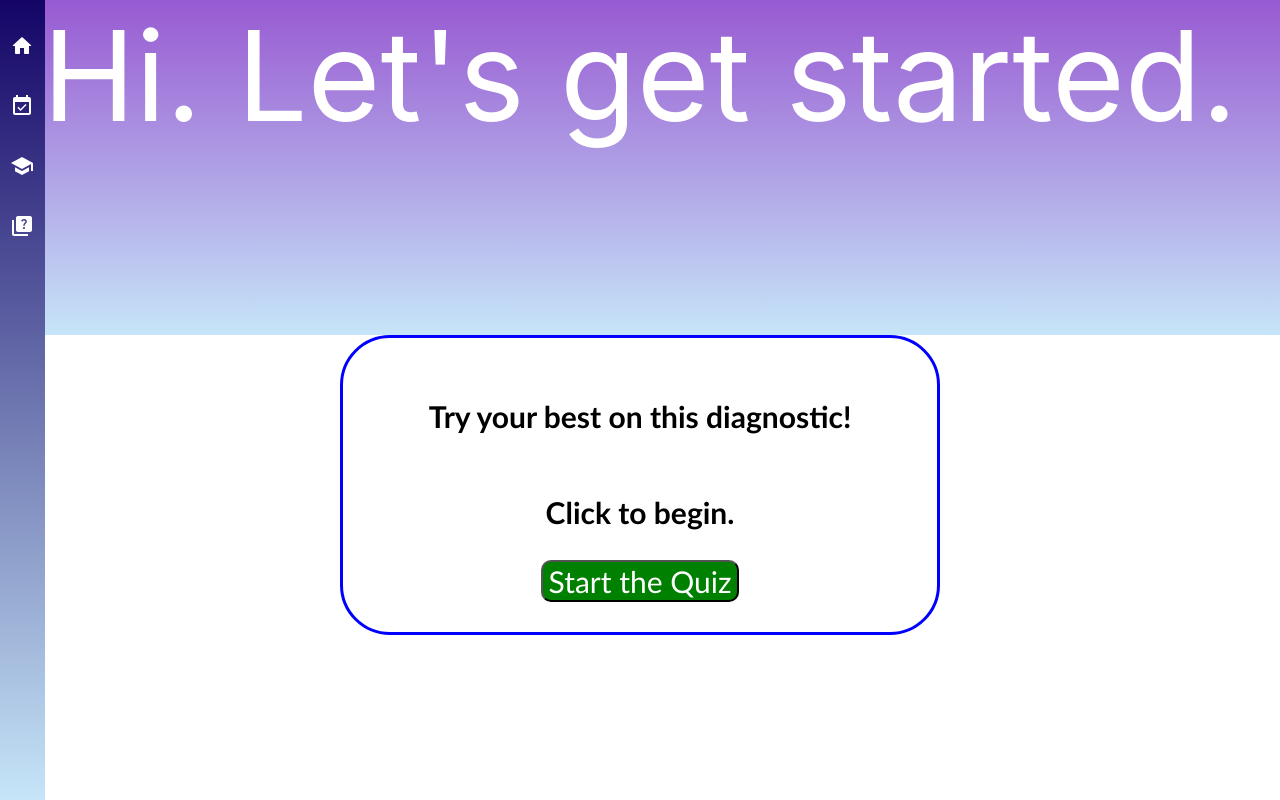
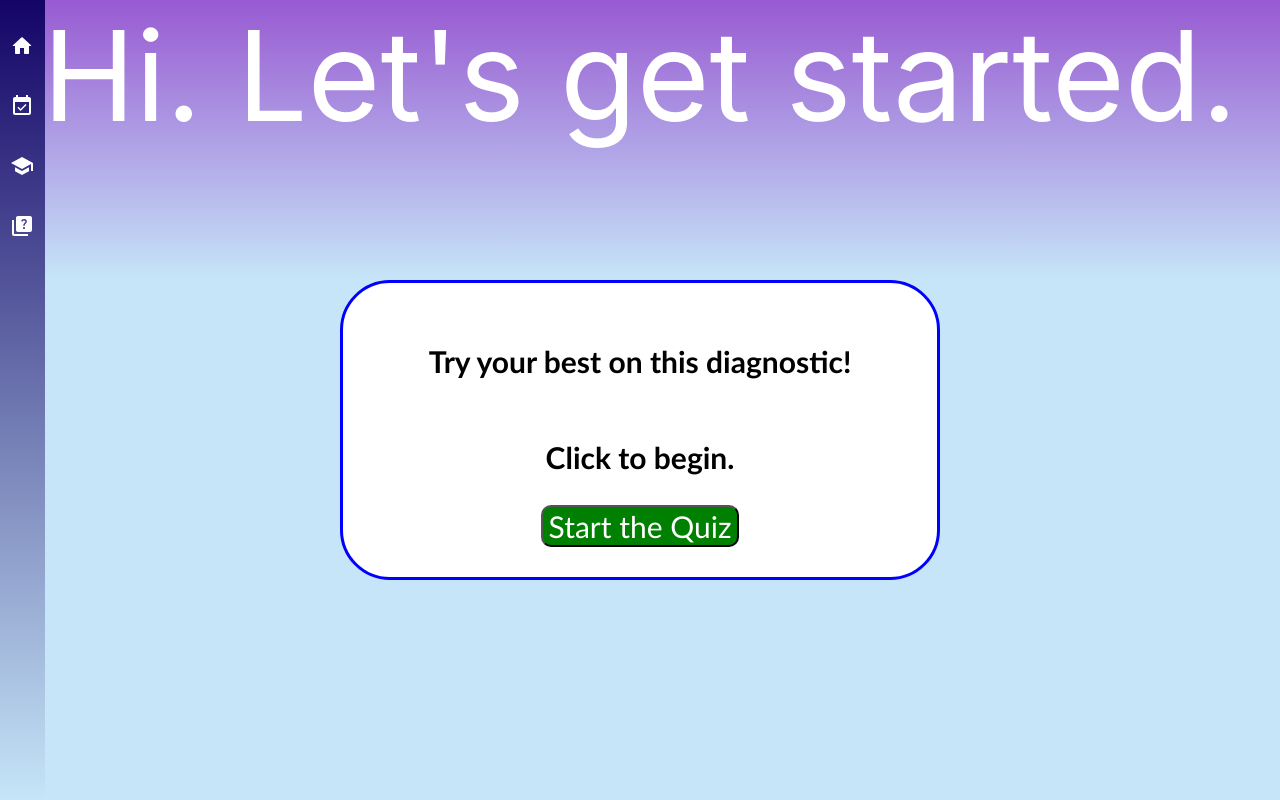
Before and after one commit to Pronkle/hackathon-2024, a React (Create React App) app: page /diagnostic in a window 1280 px wide. Built offline with nearby package versions, Linux system fonts and the light colour scheme; no server answers.

Commit message:
small vh change

```diff
--- a/src/pages/diagnostic/diagnostic.css
+++ b/src/pages/diagnostic/diagnostic.css
@@ -6,7 +6,7 @@
 
 #header{
     background-image: linear-gradient(#985ad2, #c6e5f8);
-    height: 335px;
+    height: 35vh;
     font-size: 125px;
     /*font-family: 'Trebuchet MS', 'Lucida Sans Unicode', 'Lucida Grande', 'Lucida Sans', Arial, sans-serif; */
     color: white;
@@ -21,6 +21,11 @@
     background-color: black;
     border: 0;
     padding: 0;
+}
+
+#questions{
+    background-color: #c6e5f8;
+    height: 65vh;
 }
 
 .welcome_box {
```
